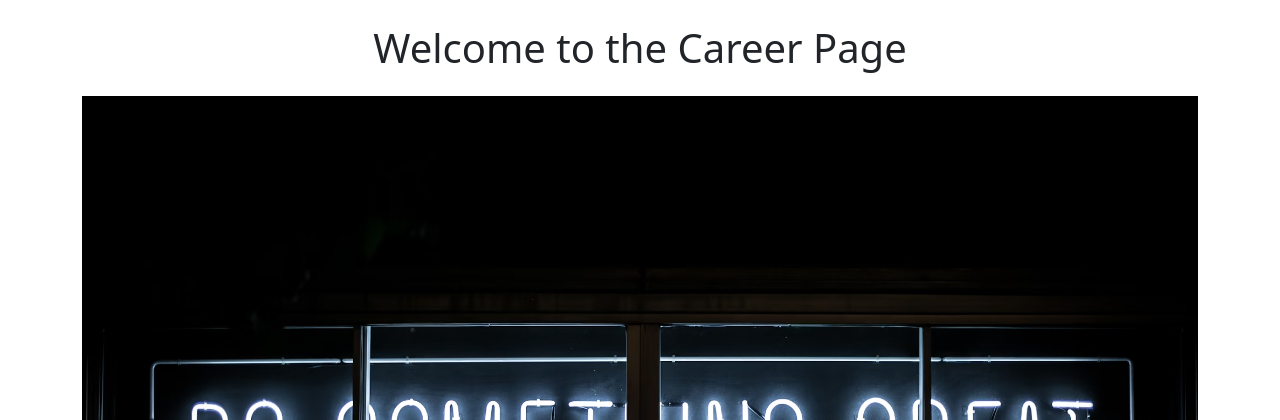
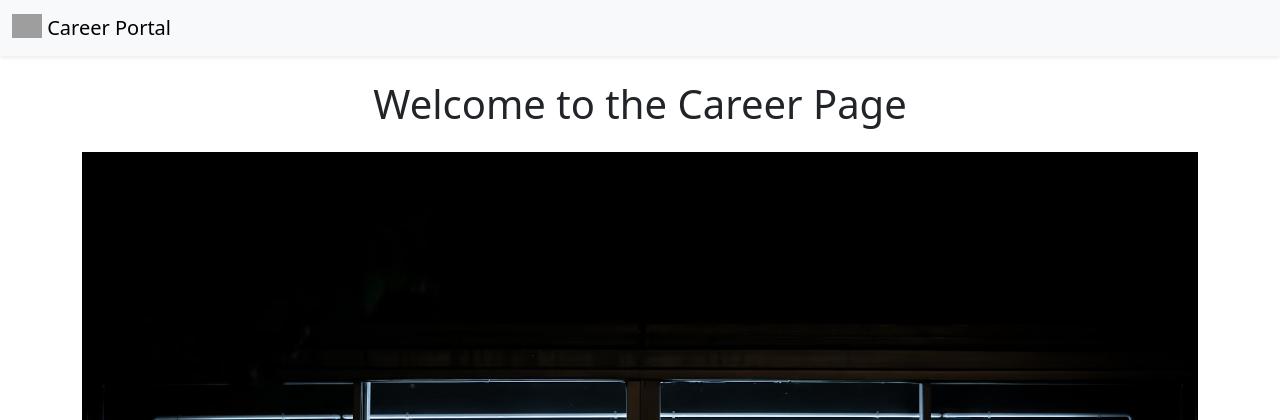
Before and after one commit to SujendraNayak/Carrier-website, a Flask app: page / in a window 1280 px wide. Shown: the top 420 px of the page. Run offline with Flask 3, Linux system fonts and the light colour scheme; grey boxes are pictures that could not be loaded.

Commit message:
`Added nav.html include to home.html template`

```diff
--- a/templates/home.html
+++ b/templates/home.html
@@ -7,6 +7,7 @@
     <link href="https://cdn.jsdelivr.net/npm/bootstrap@5.3.7/dist/css/bootstrap.min.css" rel="stylesheet" integrity="sha384-LN+7fdVzj6u52u30Kp6M/trliBMCMKTyK833zpbD+pXdCLuTusPj697FH4R/5mcr" crossorigin="anonymous">
 </head>
 <body>
+    {% include 'nav.html' %}
     <div class="container my-4">
         <h1 class="text-center mt-3 mb-4">Welcome to the Career Page</h1>
         <img class="img-fluid mb-4" id="banner" src="static/main.avif" alt="Career Image">
@@ -30,5 +31,6 @@
             <p class="mt-3 mb-0">&copy; 2025</p>
         </div>
     </div>
+
 </body>
 </html>
--- /dev/null
+++ b/templates/nav.html
@@ -0,0 +1,9 @@
+<nav class="navbar bg-body-tertiary shadow-sm fixed-top">
+  <div class="container-fluid">
+    <a class="navbar-brand" href="#">
+      <img src="/docs/5.3/assets/brand/bootstrap-logo.svg" alt="Logo" width="30" height="24" class="d-inline-block align-text-top">
+      Career Portal
+    </a>
+  </div>
+</nav>
+<div style="height:56px"></div>
```
